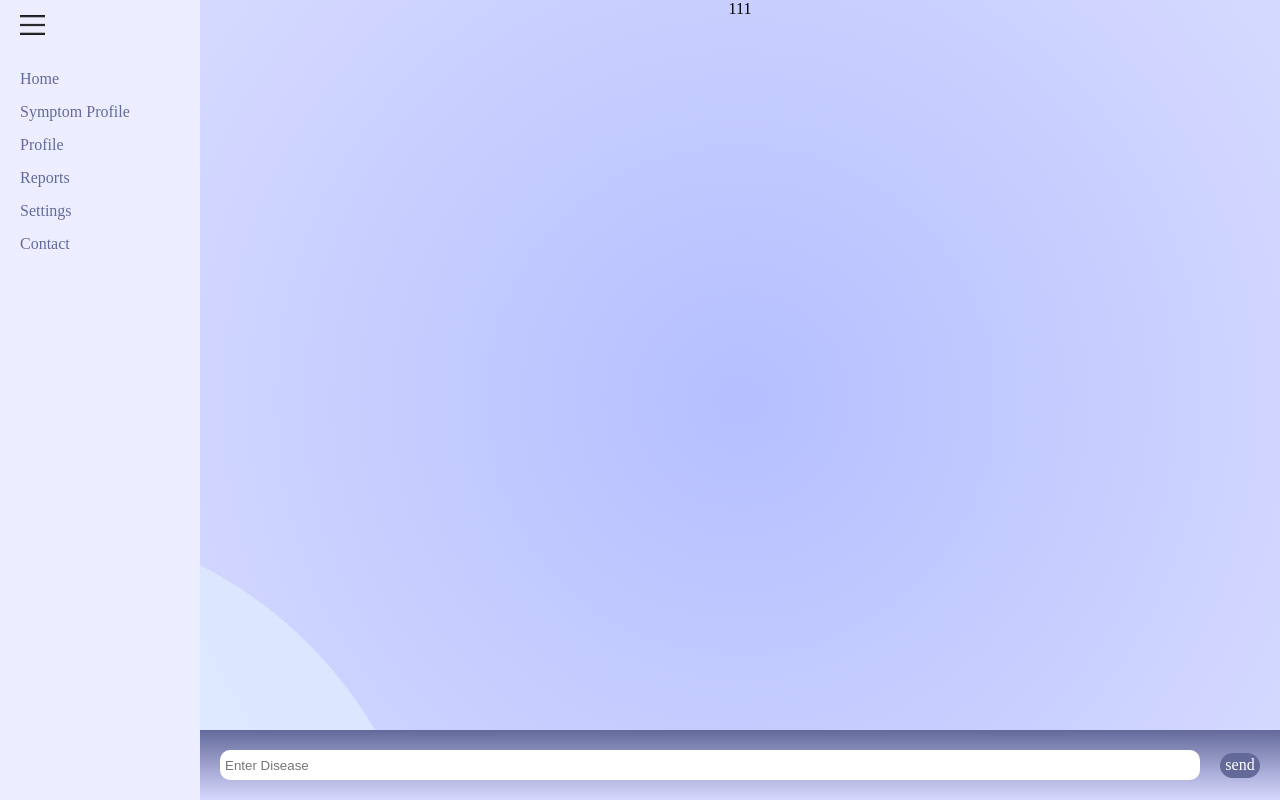
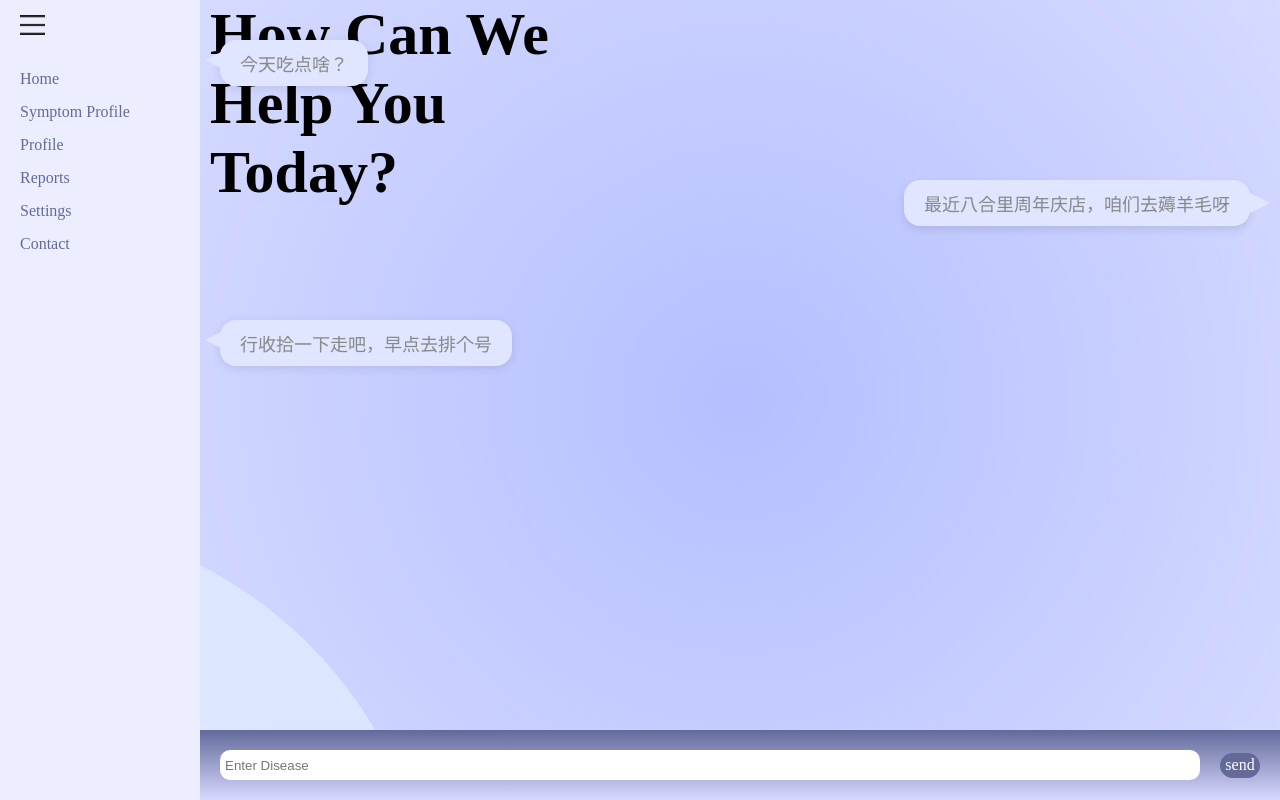
Before and after one commit to archiecheng/Medical-Diagnose, a plain HTML site: page index.html in a window 1280 px wide. Drawn offline with Linux system fonts and the light colour scheme.

Commit message:
聊天列表信息渲染

```diff
--- a/index.html
+++ b/index.html
@@ -2,7 +2,7 @@
  * @Author: archiecheng archiechengice@outlook.com
  * @Date: 2024-08-02 20:16:20
  * @LastEditors: archiecheng archiechengice@outlook.com
- * @LastEditTime: 2024-08-07 21:30:53
+ * @LastEditTime: 2024-08-09 10:32:16
  * @FilePath: \medical_diagnose\index.html
  * @Description: 这是默认设置,请设置`customMade`, 打开koroFileHeader查看配置 进行设置: https://github.com/OBKoro1/koro1FileHeader/wiki/%E9%85%8D%E7%BD%AE
 -->
@@ -10,8 +10,8 @@
 <html>
   <head>
     <title>Medical Diagnose</title>
-  <meta charset="utf-8">
-  <meta name="viewport" content="width=device-width, initial-scale=1">
+    <meta charset="utf-8" />
+    <meta name="viewport" content="width=device-width, initial-scale=1" />
     <script src="./assets/jquery/jquery.min.js"></script>
     <style>
       * {
@@ -38,7 +38,8 @@
         text-overflow: ellipsis;
       }
       .chat_content {
-      background: url('./assets/images/background.png') no-repeat center center;
+        background: url("./assets/images/background.png") no-repeat center
+          center;
         flex-grow: 1;
         background-size: cover;
         display: flex;
@@ -55,14 +56,15 @@
 
       .layout img {
         position: absolute;
-      top: 10px;  /* 将按钮放置在顶部10px的位置 */
+        top: 10px; /* 将按钮放置在顶部10px的位置 */
         left: 15px;
         width: 25px;
         height: 20px;
         cursor: pointer;
         padding: 3px;
         border: 2px solid transparent;
-      transition: border-color 0.3s ease, left 0.3s ease, background-color 0.3s ease;
+        transition: border-color 0.3s ease, left 0.3s ease,
+        background-color 0.3s ease;
         z-index: 999;
       }
 
@@ -96,8 +98,116 @@
         align-items: center;
       }
 
-    .chat_content .message {
+      .chat_content .message_container {
+        position: relative;
+        width: 100%;
+        height: 100%;
+      }
 
+      .message_tip {
+        position: absolute;
+        left: 10px;
+        top: 0;
+        font-size: 60px;
+        font-family: "League Spartan";
+        font-weight: bold;
+      }
+
+      .message_area {
+        width: 100%;
+        height: 100%;
+      }
+
+      .message_list {
+        width: 100%;
+        height: 100%;
+        position: relative;
+        box-sizing: border-box;
+        overflow: auto;
+        border-width: 0px;
+      }
+
+      .message_left {
+        width: 100%;
+        height: 120px;
+        margin-top: 20px;
+      }
+
+      .message_left_item {
+        width: 55%;
+        height: 100px;
+        float: left;
+        margin-top: 10px;
+        margin-left: 20px;
+      }
+
+      .message_left_item .message_left_content {
+        position: relative;
+        padding: 15px;
+        margin-top: 10px;
+        display: inline-block;
+        border-top-left-radius: 0px;
+        background: #e0e6ff;
+        border-radius: 16px;
+        padding: 10px 20px;
+        color: #888;
+        font-family: Arial, sans-serif;
+        font-size: 18px;
+        width: fit-content;
+        box-shadow: 0 2px 10px rgba(0, 0, 0, 0.1);
+      }
+
+      .message_left_item .message_left_content:before {
+        content: "";
+        position: absolute;
+        top: 10px; /* Adjust the position of the arrow here */
+        left: -15px;
+        width: 0;
+        height: 0;
+        border-style: solid;
+        border-width: 10px 20px 10px 0;
+        border-color: transparent #e0e6ff transparent transparent;
+      }
+      /* 右边 */
+      .message_right {
+        width: 100%;
+        height: 120px;
+        margin-top: 20px;
+      }
+
+      .message_right_item {
+        width: 55%;
+        height: 100px;
+        float: right;
+        margin-top: 10px;
+        margin-right: 30px;
+      }
+
+      .message_right_content {
+        position: relative;
+        float: right;
+        margin-top: 10px;
+        background: #e0e6ff;
+        border-radius: 16px;
+        padding: 10px 20px;
+        color: #888;
+        font-family: Arial, sans-serif;
+        font-size: 18px;
+        width: fit-content;
+        box-shadow: 0 4px 8px rgba(0, 0, 0, 0.1);
+      }
+
+      .message_right_content:after {
+        content: "";
+        position: absolute;
+        top: 50%; /* Center the arrow vertically */
+        right: -20px; /* Position the arrow to the right */
+        transform: translateY(-50%);
+        width: 0;
+        height: 0;
+        border-style: solid;
+        border-width: 10px 0 10px 20px;
+        border-color: transparent transparent transparent #e0e6ff;
       }
 
       .chat_content .send_message {
@@ -132,14 +242,15 @@
         align-items: center;
         color: white;
       }
-
-
-
     </style>
   </head>
   <body>
     <div class="layout">
-    <img src="./assets/images/sidebar-icon.png" class="toggle_img" id="toggleButton">
+      <img
+        src="./assets/images/sidebar-icon.png"
+        class="toggle_img"
+        id="toggleButton"
+      />
       <div class="side_bar" id="sidebar">
         <ul>
           <li class="nav-item">
@@ -163,21 +274,50 @@
         </ul>
       </div>
       <div class="chat_content">
-      <div class="message">111</div>
+        <div class="message_container">
+          <div class="message_tip">
+            How Can We <br />
+            Help You <br />
+            Today? <br />
+          </div>
+          <div class="message_list">
+            <!-- 左边 -->
+            <div class="message_left clearfix">
+              <div class="message_left_item">
+                <div class="message_left_content">今天吃点啥？</div>
+              </div>
+            </div>
+            <!--右边 -->
+            <div class="message_right">
+              <div class="message_right_item">
+                <div class="message_right_content">
+                  最近八合里周年庆店，咱们去薅羊毛呀
+                </div>
+              </div>
+            </div>
+            <!-- l_2 -->
+            <div class="message_left clearfix">
+              <div class="message_left_item">
+                <div class="message_left_content">
+                  行收拾一下走吧，早点去排个号
+                </div>
+              </div>
+            </div>
+          </div>
+        </div>
         <div class="send_message">
-        <input type="text" placeholder="Enter Disease">
+          <input type="text" placeholder="Enter Disease" />
           <div class="send_button">send</div>
         </div>
       </div>
     </div>
 
     <script>
-    $(document).ready(function(){
-      $("#toggleButton").click(function(){
-        $("#sidebar").toggleClass('hidden');
-      })
-    })
+      $(document).ready(function () {
+        $("#toggleButton").click(function () {
+          $("#sidebar").toggleClass("hidden");
+        });
+      });
     </script>
-
   </body>
 </html>
```
Lines whose indentation alone changed are shown as unchanged.
